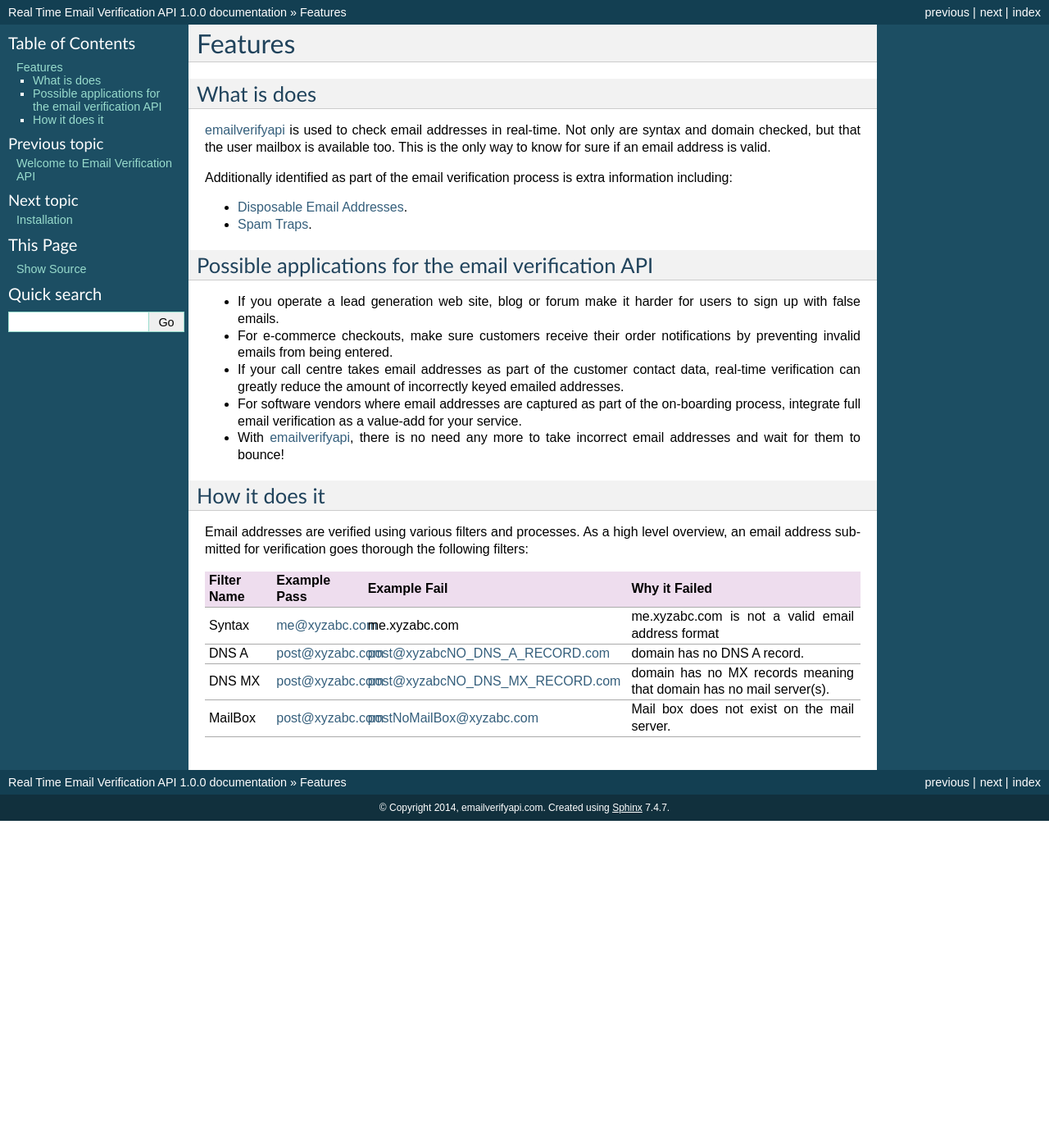
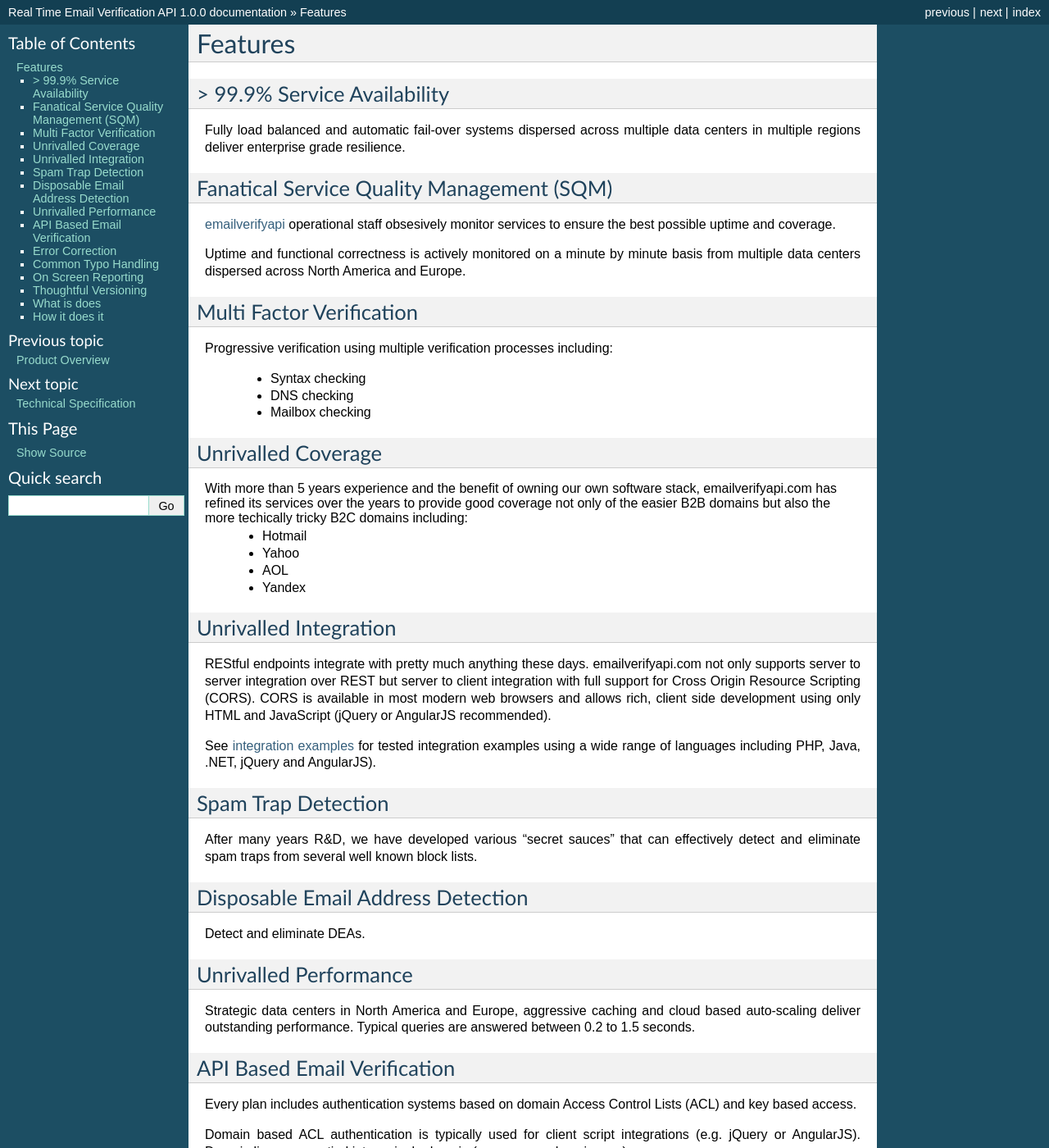
Before and after one commit to emailverifyapicom/docs-rtapi, a Sphinx documentation site: the page built from docs/features.rst, in a window 1280 px wide and 1400 px high. Shown: the whole window at 82% size. Built offline with Sphinx 7.4.7, drawn with Linux system fonts in a browser that asks for light colours; some of the changed text lies outside the part shown.

Commit message:
Progress checkin.

```diff
--- a/docs/features.rst
+++ b/docs/features.rst
@@ -1,9 +1,79 @@
 .. _emailverifyapi: https://api.emailverifyapi.com
 .. _Spam Traps: http://en.wikipedia.org/wiki/Spamtrap
 .. _Disposable Email Addresses: http://en.wikipedia.org/wiki/Disposable_email_address
+.. _integration examples: https://api.emailverifyapi.com/CodeExamples/
 
 Features
 ========
+
+> 99.9% Service Availability
+----------------------------
+Fully load balanced and automatic fail-over systems dispersed across multiple data centers in multiple regions deliver enterprise grade resilience.
+
+Fanatical Service Quality Management (SQM)
+------------------------------------------
+`emailverifyapi`_ operational staff obsesively monitor services to ensure the best possible uptime and coverage.
+
+Uptime and functional correctness is actively monitored on a minute by minute basis from multiple data centers dispersed across North America and Europe.
+
+Multi Factor Verification
+-------------------------
+Progressive verification using multiple verification processes including:
+
+ * Syntax checking
+ * DNS checking
+ * Mailbox checking
+
+Unrivalled Coverage
+-------------------
+With more than 5 years experience and the benefit of owning our own software stack, emailverifyapi.com has refined its services over the years to provide good coverage not only of the easier B2B domains but also the more techically tricky B2C domains including:
+ * Hotmail
+ * Yahoo
+ * AOL
+ * Yandex
+
+Unrivalled Integration
+----------------------
+REStful endpoints integrate with pretty much anything these days. emailverifyapi.com not only supports server to server integration over REST but server to client integration with full support for Cross Origin Resource Scripting (CORS). CORS is available in most modern web browsers and allows rich, client side development using only HTML and JavaScript (jQuery or AngularJS recommended).
+
+See `integration examples`_ for tested integration examples using a wide range of languages including PHP, Java, .NET, jQuery and AngularJS).
+
+Spam Trap Detection
+-------------------
+After many years R&D, we have developed various “secret sauces” that can effectively detect and eliminate spam traps from several well known block lists.
+
+Disposable Email Address Detection
+----------------------------------
+Detect and eliminate DEAs.
+
+Unrivalled Performance
+----------------------
+Strategic data centers in North America and Europe, aggressive caching and cloud based auto-scaling deliver outstanding performance. Typical queries are answered between 0.2 to 1.5 seconds.
+
+API Based Email Verification
+----------------------------
+Every plan includes authentication systems based on domain Access Control Lists (ACL) and key based access.
+
+Domain based ACL authentication is typically used for client script integrations (e.g. jQuery or AngularJS). Domain licenses are tied into a single domain (e.g. www.mydomain.com).
+
+Key based authentication is typically used for server to server integrations.
+
+Error Correction
+----------------
+No more “fat finger” syndrome! Our API has an optional feature to remove certain invalid characters such as spaces, slashes etc.
+
+Common Typo Handling
+--------------------
+`emailverifyapi`_ also searches for common typos and suggest alternatives. E.g. jim99@hotmail.cm is more likely to be jim99@hotmail.com so we’ll validate what the user has entered, but provide you with the more likely alternative suggestion too.
+
+On Screen Reporting
+-------------------
+Every account comes with a secure online portal for customers to view their current and historic usage via simple, user friendly donut charts.
+
+Thoughtful Versioning
+---------------------
+Endpoints are “versioned”. This means that emailverifyapi.com can continue to release new functionality without “breaking” existing clients commited to integrating with our systems on legacy endpoints.
+
 What is does
 ------------
 `emailverifyapi`_ is used to check email addresses in real-time. Not only are syntax and domain checked, but that the user mailbox is available too. This is the only way to know for sure if an email address is valid.
@@ -12,15 +82,6 @@ Additionally identified as part of the email verification process is extra infor
 
 * `Disposable Email Addresses`_.
 * `Spam Traps`_.
-
-
-Possible applications for the email verification API
-----------------------------------------------------
-* If you operate a lead generation web site, blog or forum make it harder for users to sign up with false emails.
-* For e-commerce checkouts, make sure customers receive their order notifications by preventing invalid emails from being entered.
-* If your call centre takes email addresses as part of the customer contact data, real-time verification can greatly reduce the amount of incorrectly keyed emailed addresses.
-* For software vendors where email addresses are captured as part of the on-boarding process, integrate full email verification as a value-add for your service.
-* With `emailverifyapi`_, there is no need any more to take incorrect email addresses and wait for them to bounce!
 
 
 How it does it
--- /dev/null
+++ b/docs/product-overview.rst
@@ -0,0 +1,19 @@
+Product Overview
+================
+
+.. _emailverifyapi.com: https://api.emailverifyapi.com
+
+Product Description
+-------------------
+`emailverifyapi.com`_ offers data cleansing services specifically for email addresses. Offering a fully cloud based solution,
+`emailverifyapi.com`_ provides fast, reliable and accurate email verification.
+
+With unrivalled coverage in all areas (including traditionally hard to verify email addresses such as Hotmail and Yahoo), emailverifyapi.com is the natural choice for customers requiring good coverage in their applications for both Business to Business (B2B) and Business to Consumer (B2C) email addresses.
+
+Possible Applications for Email Address Verification API
+--------------------------------------------------------
+ * If you operate a lead generation web site, blog or forum make it harder for users to sign up with false emails.
+ * For e-commerce checkouts, make sure customers receive their order notifications by preventing invalid emails from being entered.
+ * If your call centre takes email addresses as part of the customer contact data, real-time verification can greatly reduce the amount of incorrectly keyed emailed addresses.
+ * For software vendors where email addresses are captured as part of the on-boarding process, integrate full email verification as a value-add for your service.
+ * With `emailverifyapi.com`_, there is no need any more to take incorrect email addresses and wait for them to bounce!
--- /dev/null
+++ b/docs/technical-spec.rst
@@ -0,0 +1,39 @@
+Technical Specification
+=======================
+
+Infrastructure
+--------------
+========================== ==================================
+Manufacturer               emailverifyapi.com
+Uptime                     > 99.9%
+Response time              >0.2seconds < 8 seconds. Typical response time 0.7 seconds.
+Throughput and concurrency > 100 :abbr:`TPS(Transactions Per Second)`
+Integration                RESTful GET over HTTP(S)
+Authentication             Key or Domain based :abbr:`ACL(Access Control List)`
+Infrastructure             Geographically dispersed data centers, auto load balance / failover
+========================== ==================================
+
+Application
+-----------
+================================================	=====================
+Syntax checking?									yes
+DNS A checking?										yes
+DNS MX checking										yes
+Mailbox checking									yes
+Reporting / charts?									yes
+Versioning supported?								yes
+:abbr:`B2B(Business to Business)` coverage?			yes
+Hotmail coverage?									yes
+Yahoo coverage?										yes
+AOL coverage?										yes
+Yandex coverage?									yes
+Secure?												yes. HTTPS supported.
+Spam trap detection?								partial
+Illegal character detection							yes
+Typo detection										yes
+:abbr:`DEA(Disposable Email Address)` detection?	yes
+Reporting charts									yes
+Server to browser client supported?					yes
+Server to server supported?							yes
+:abbr:`CORS(Cross-Origin Resource Sharing)` ?		yes
+================================================	=====================
```
Also changed, not shown: docs/configuration.rst (+9 -11 lines), docs/frequently-asked-questions.rst (added, +79 -0 lines), docs/index.rst (+32 -0 lines), docs/status-codes.rst (added, +73 -0 lines).
